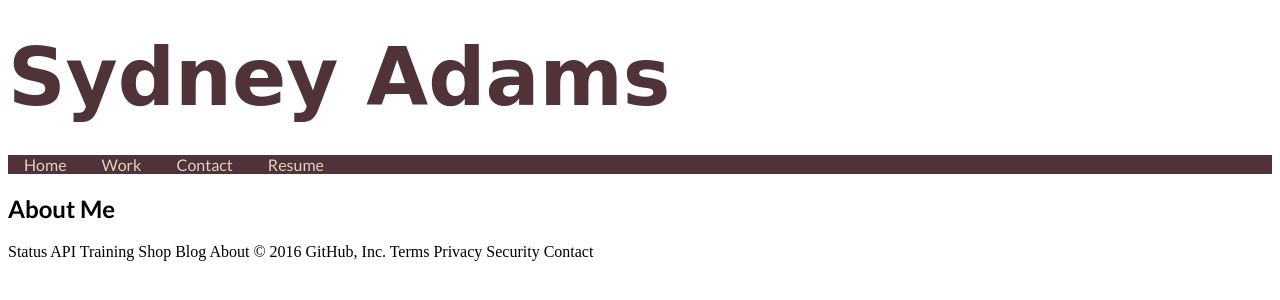
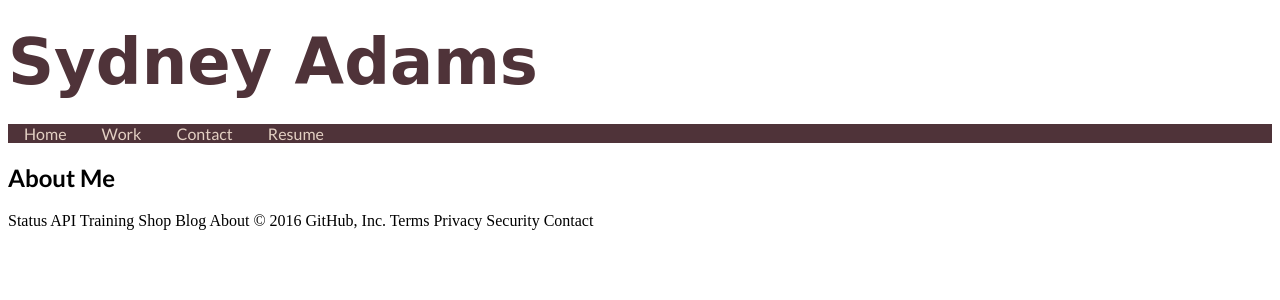
Before and after one commit to sydneycadams/sydneycadams.github.io, a plain HTML site: page index.html in a window 1280 px wide. Drawn offline with Linux system fonts and the light colour scheme; a web font is replaced by a local one.

Commit message:
Update style.css

```diff
--- a/style.css
+++ b/style.css
@@ -19,7 +19,7 @@ body {
 h1 {
   color: #4f3339;
   font-family: 'Loved by the King', cursive;
-  font-size: 5em;
+  font-size: 64px;
   line-height: 60%;
 
 
```
